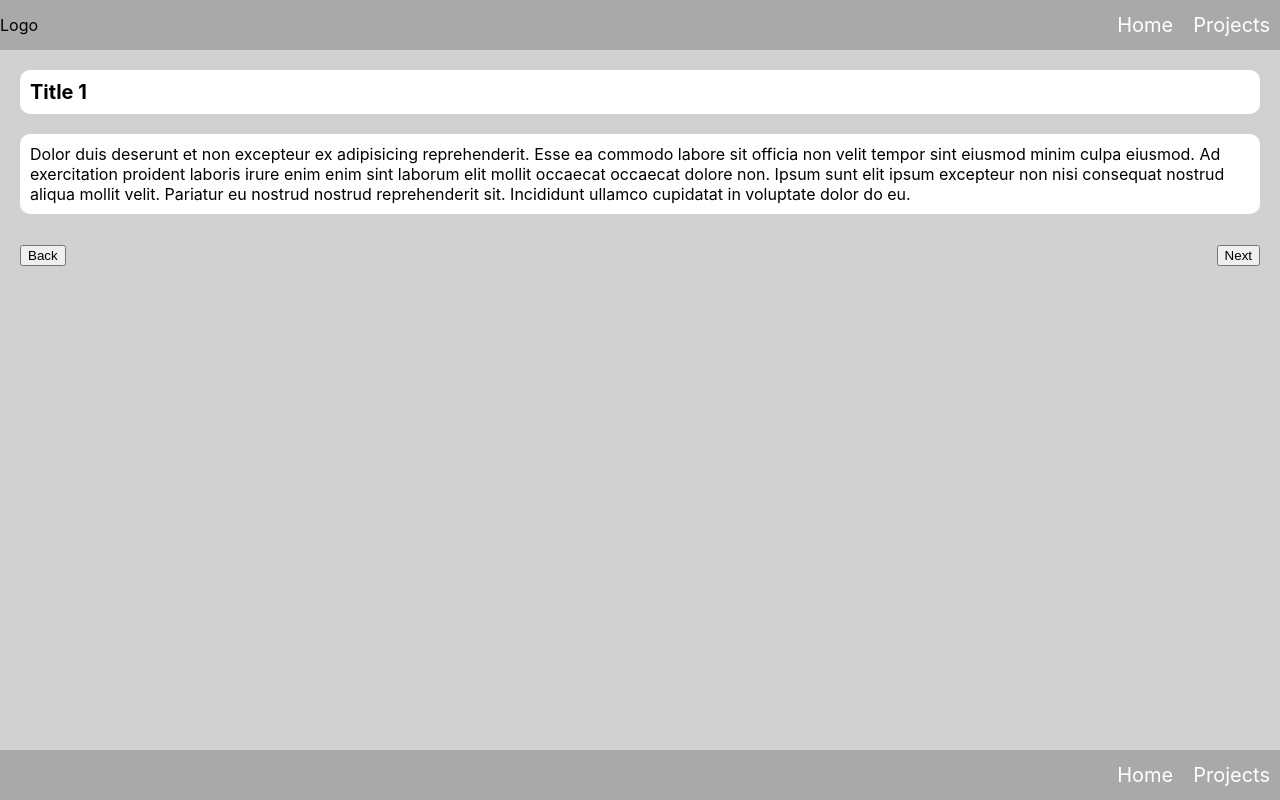
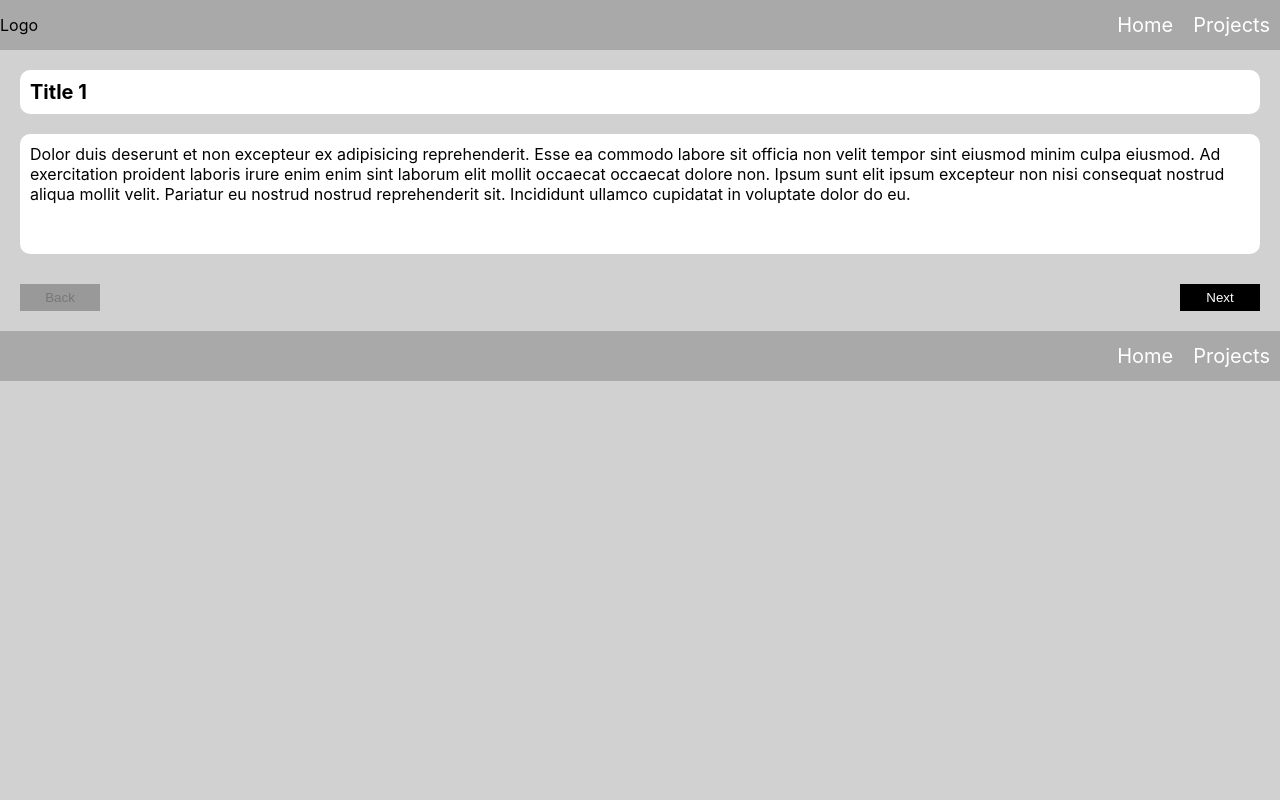
Before and after one commit to ogamilait/TheoryHQ, a React (Create React App) app: page /projects/1 in a window 1280 px wide. Built offline with nearby package versions, Linux system fonts and the light colour scheme.

Commit message:
fixed some points from feedback

```diff
--- a/src/Layout/App.tsx
+++ b/src/Layout/App.tsx
@@ -30,7 +30,9 @@ const styles = {
   body: {
     height: 'calc(100% - 50px)',
     display: 'flex',
-    justifyContent: 'center',
+    // justifyContent: 'center',
+    flexDirection: 'column',
+    alignItems: 'center',
   },
   content:{
     padding: 20,
@@ -39,7 +41,7 @@ const styles = {
     maxWidth: 1268,
     display: 'flex',
     justifyContent: 'center',
-    width: '100%',
+    width: 'calc(100% - 40px)',
   }
 }
 
--- a/src/Layout/Footer.tsx
+++ b/src/Layout/Footer.tsx
@@ -1,18 +1,26 @@
-import * as React from 'react';
+import React, { useState, useEffect } from 'react';
 import { BrowserRouter as Router, Route, Link } from "react-router-dom";
 import injectSheet from "react-jss";
+import rr, { withRouter, RouteProps, RouteComponentProps, match,  } from 'react-router';
+import {History} from 'history';
+import { setTimeout } from 'timers';
 
 const styles = {
     main: {
-        position: 'fixed',
-        bottom: 0,
         width: '100%',
         background: '#a9a9a9',
         height: '50px',
         display: 'flex',
         justifyContent: 'flex-end',
         alignItems: 'center',
-        '& ul': {
+        marginTop: -50,
+        position: 'relative',
+        '&.fixed': {
+            position: 'fixed',
+            bottom: 0,
+        },
+    },
+    menu: {
         listStyleType: 'none',
         margin: 0,
         display: 'inline-flex',
@@ -26,18 +34,79 @@ const styles = {
                 textDecoration: 'none',
             }
         }
+    },
+    toggleMenu: {
+        display: 'none',
+        marginRight: 20,
+        cursor: 'pointer',
+        '& ul': {
+            display: 'table',
+            width: 25,
+            listStyle: 'none',
+            paddingInlineStart: 0,
+            '& li': {
+                width: '100%',
+                height: 3,
+                backgroundColor: '#002e5b',
+                marginBottom: 4,
+                '& :last-child': {
+                    marginBottom: 0,
+                }
+            }
         }
     },
+    '@media (max-width: 768px)': {
+        toggleMenu: {
+            display: 'inline-flex',
+        },
+        menu: {
+            display: 'none',
+        },
+        active: {
+            position: 'absolute',
+            right: 10,
+            display: 'flex',
+            flexDirection: 'column',
+            bottom: 50,
+            background: '#b1b1b1',
+        },
+    }
 };
 
 interface INavBarTop {
-    classes: any
+    classes: any,
 }
 
-const Footer: React.FunctionComponent<INavBarTop> = ({ classes }) => {
+const Footer: React.FunctionComponent<RouteComponentProps<any>> = (props: any) => {
+    let [fixed, setFixed] = useState()
+    let [openMenu, setMenu] = useState(false)
+
+    let classes = props.classes
+    let history: History = props.history
+
+    const resize = () => {
+        if (window.innerHeight > document.body.clientHeight)
+            setFixed('')
+        else
+            setFixed('fixed')
+    }
+
+    history.listen((location: any, action: any) => {
+        // TODO: not very reliable
+        setTimeout(()=>{
+            resize()
+        }, 0)
+    });
+
+    useEffect(() => {
+        window.addEventListener('resize', resize)
+        resize();
+    }, []);
+
     return (
-        <div className={classes.main}>
-            <ul>
+        <div className={classes.main + ' ' + fixed}>
+            <label onClick={() => setMenu(!openMenu)} className={classes.toggleMenu}><ul><li></li> <li></li><li></li></ul></label>
+            <ul className={openMenu ? classes.menu + ' ' + classes.active : classes.menu}>
                 <li>
                     <Link to="/">Home</Link>
                 </li>
@@ -49,4 +118,4 @@ const Footer: React.FunctionComponent<INavBarTop> = ({ classes }) => {
     );
 }
 
-export default injectSheet(styles)(Footer);
+export default withRouter(injectSheet(styles)(Footer));
--- a/src/Layout/NavBarTop.tsx
+++ b/src/Layout/NavBarTop.tsx
@@ -1,7 +1,10 @@
-import React, { useState, useEffect, ElementType } from 'react';
+import React, { useState, useEffect, ElementType, RefObject } from 'react';
+import ReactDOM from 'react-dom';
+
 
 import { BrowserRouter as Router, Route, Link } from "react-router-dom";
 import injectSheet from "react-jss";
+import { ReactComponent } from '*.svg';
 
 const styles = {
     header: {
@@ -10,9 +13,10 @@ const styles = {
         display: 'flex',
         justifyContent: 'space-between',
         alignItems: 'center',
-        position: 'fixed',
         top: 0,
         width: '100%',
+        zIndex: 1,
+        position: 'fixed',
     },
     menu: {
         listStyleType: 'none',
@@ -68,18 +72,19 @@ const styles = {
 };
 
 interface INavBarTop {
-    classes: any
+    classes: any,
 }
 
 
-const NavBarTop: React.FunctionComponent<INavBarTop> = ({ classes }) => {
+const NavBarTop: React.FunctionComponent<INavBarTop> = (props: INavBarTop) => {
     let [openMenu, setMenu] = useState(false)
+    let classes = props.classes;
 
     return (
         <div className={classes.header}>
             <div>Logo</div>
-                <label onClick={()=> setMenu(!openMenu)} className={classes.toggleMenu}><ul><li></li> <li></li><li></li></ul></label>
-                <ul className={openMenu ? classes.menu + ' '+ classes.active: classes.menu }>
+            <label onClick={() => setMenu(!openMenu)} className={classes.toggleMenu}><ul><li></li> <li></li><li></li></ul></label>
+            <ul className={openMenu ? classes.menu + ' ' + classes.active : classes.menu}>
                 <li>
                     <Link to="/">Home</Link>
                 </li>
--- a/src/Projects/Project.tsx
+++ b/src/Projects/Project.tsx
@@ -23,9 +23,9 @@ const styles = {
         padding: 10,
         background: '#fff',
         borderRadius: 10,
-        '& a': {
-            // textDecoration: 'none',
-        }
+        textOverflow: 'ellipsis',
+        overflow: 'hidden',
+        height: 100,
     },
     pagination: {
         display: 'flex',
@@ -39,11 +39,14 @@ const styles = {
         border: 0,
         padding: '6px',
         width: '80px',
+        '&:disabled': {
+            background: '#999',
+            color: '#777',
+        },
     }
 };
 
 const Project: React.FunctionComponent<RouteComponentProps<any>> = (props: any) => {
-    debugger
     let match = props.match
     let classes = props.classes
     const theme = props.theme
@@ -51,6 +54,8 @@ const Project: React.FunctionComponent<RouteComponentProps<any>> = (props: any)
     let backId: number = id - 1
     let nextId: number = id + 1
     let project: IProject = projectsList[id - 1]
+    let disableBack: boolean = projectsList[id - 2] ? false : true;
+    let disableNext: boolean = projectsList[id] ? false : true;
 
     if (project === undefined)
         return (
@@ -67,8 +72,8 @@ const Project: React.FunctionComponent<RouteComponentProps<any>> = (props: any)
                 <div className={classes.description}>{project.description}</div>
             </div>
             <div className={classes.pagination}>
-                <Link to={"/projects/" + backId}><button className={classes.btnPrimary}>Back</button></Link>
-                <Link to={"/projects/" + nextId}><button className={classes.btnPrimary}>Next</button></Link>
+                <Link to={"/projects/" + backId}><button disabled={disableBack} className={classes.btn}>Back</button></Link>
+                <Link to={"/projects/" + nextId}><button disabled={disableNext} className={classes.btn}>Next</button></Link>
             </div>
         </div>
     );
```
Lines whose indentation alone changed are shown as unchanged.
